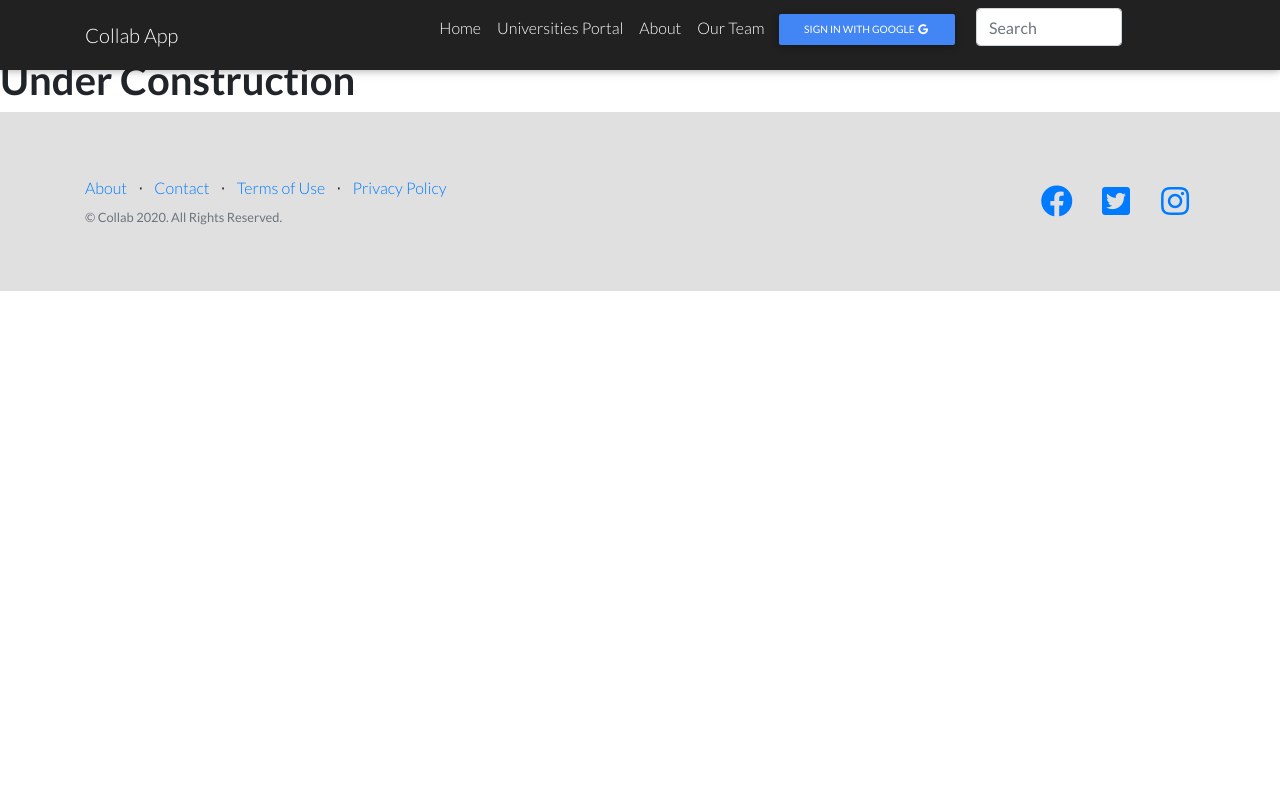
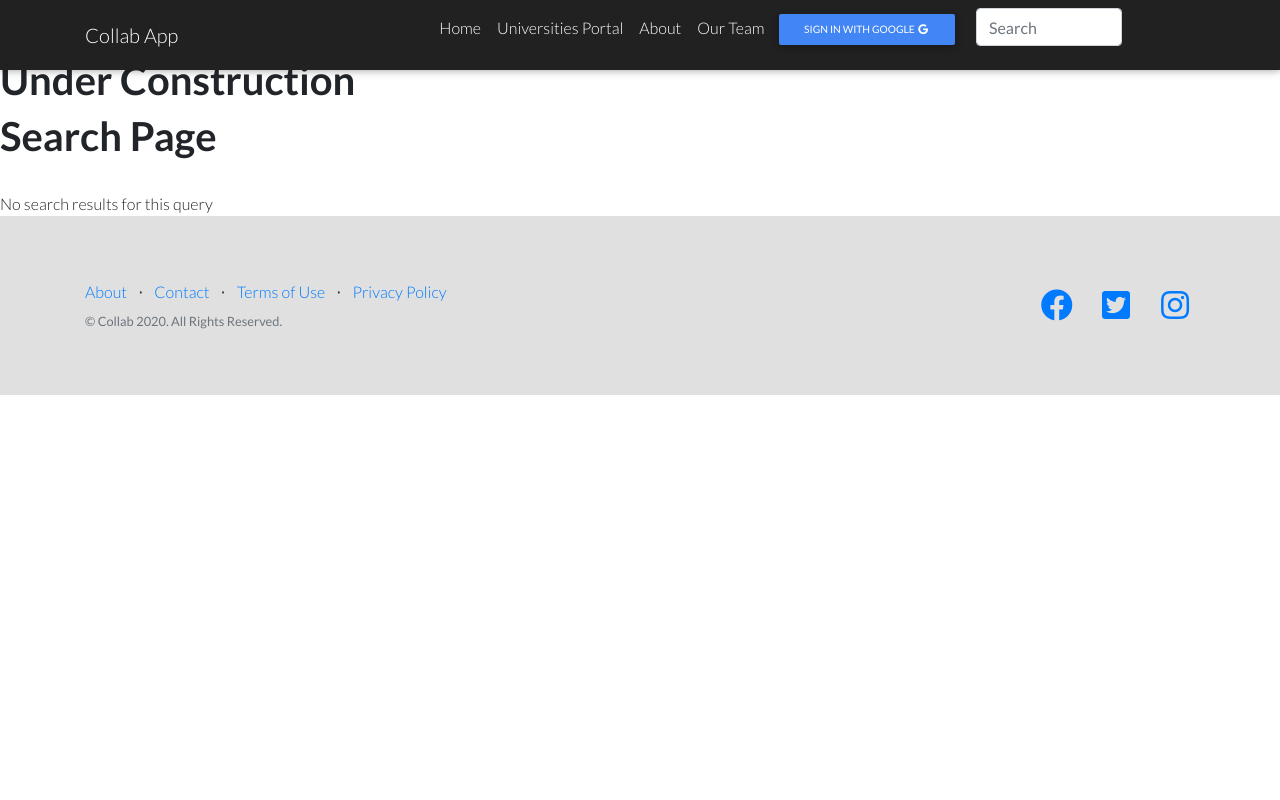
Before and after one commit to HuzaifaIrfan/Collab-Civic-Hackathon-2020, a Django app: page /search/ in a window 1280 px wide. Run offline with Django 3.2, Linux system fonts and the light colour scheme; some libraries are stand-ins or nearby versions.

Commit message:
search implemented

```diff
--- a/allauth/account/profile/views.py
+++ b/allauth/account/profile/views.py
@@ -137,6 +137,8 @@ def profile_edit(request):
             form=edit_profile_form(instance=social_account_user)
 
         context['form']=form
+
+
 
 
     return render(request,'profile/edit.html',context)
@@ -287,6 +289,7 @@ def edit_project(request,project_id):
             form=edit_project_form(instance=project)
 
         context['form']=form
+        context['project']=project
 
 
 
--- a/search/urls.py
+++ b/search/urls.py
@@ -4,12 +4,14 @@ from django.urls import path, re_path
 from . import views
 from django.urls import include
 
-
+app_name = 'Search'
 
 
 urlpatterns = [
 
-    path('', views.advance_search),
+    path('', views.search_projects, name='search_projects'),
+
+     path('advance', views.advance_search),
 
 
     # path('byuni/<int:uni_id>', views.uni_students_view),
--- a/search/views.py
+++ b/search/views.py
@@ -2,9 +2,58 @@ from django.shortcuts import render
 
 # Create your views here.
 
+from django.db.models import Q
+from Projects.models import Project
+
+from django.core.paginator import Paginator, EmptyPage, PageNotAnInteger
+
+from other_settings import num_of_el_in_page
 
 
 def advance_search(request):
 
 
     return(render(request,'search/advance.html'))
+
+
+
+def search_projects(request):
+    if request.method == 'GET':
+        query= request.GET.get('q')
+
+        submitbutton= request.GET.get('submit')
+
+        if query is not None:
+
+
+            lookups= Q(full_name__icontains=query) | Q(description__icontains=query)
+
+            project_results= Project.objects.filter(lookups).distinct().order_by('-id')
+
+
+
+            try:
+                page=int(request.GET.get('page'))
+            except:
+                page=1
+
+
+
+            new_paginator=Paginator(project_results,num_of_el_in_page)
+
+            projects = new_paginator.page(page)
+
+
+
+
+            context={'projects': projects,
+                     'submitbutton': submitbutton}
+            print(context)
+
+            return render(request, 'search/search.html', context)
+
+        else:
+            return render(request, 'search/search.html')
+
+    else:
+        return render(request, 'search/search.html')
--- a/templates/Header.html
+++ b/templates/Header.html
@@ -111,7 +111,7 @@
             <li class="nav-item">
 
 
-                                   <form action="/search">
+                                   <form action="/search" method="get" >
 
 
 
--- a/templates/profile/add_project.html
+++ b/templates/profile/add_project.html
@@ -56,7 +56,6 @@ Add Project
 
 
 
-
 </div>
 
 
--- /dev/null
+++ b/templates/search/search.html
@@ -0,0 +1,49 @@
+{% extends 'Base.html' %}
+
+
+
+{% block content %}
+
+<h1>Search Page</h1>
+
+<br/>
+{% comment %} <form action="{% url 'search:search_projects' %}" method="GET" value="{{request.GET.q}}">
+Search <input type="text" name="q" value="{{request.GET.q}}" placeholder="Search posts"/>
+<input type="submit" name="submit" value="Search"/>
+</form> {% endcomment %}
+
+
+{% comment %} {% if submitbutton == 'Search' and request.GET.q != '' %}
+
+{% endif %} {% endcomment %}
+{% if projects %}
+<h1>Results for <b>{{ request.GET.q }}</b></h1>
+<br/><br/>
+
+<div class='container'>
+
+<div class='row'>
+
+{% for project in projects %}
+
+{% include "projects/card.html" with project=project %}
+
+
+
+{% endfor %}
+
+
+</div>
+</div>
+
+
+{% else %}
+
+
+No search results for this query
+
+
+{% endif %}
+
+
+{% endblock %}
```
Also changed, not shown: Projects/forms.py (+6 -2 lines), Projects/models.py (+6 -1 lines), templates/Error.html (+14 -1 lines), templates/Home.html (+5 -3 lines), templates/danger.html (+20 -1 lines), templates/profile/edit_project.html (+14 -0 lines), templates/projects/view.html (+69 -0 lines), templates/success.html (+17 -6 lines), Projects/migrations/0004_auto_20201207_1717.py (added), Projects/migrations/0005_auto_20201207_1743.py (added).
